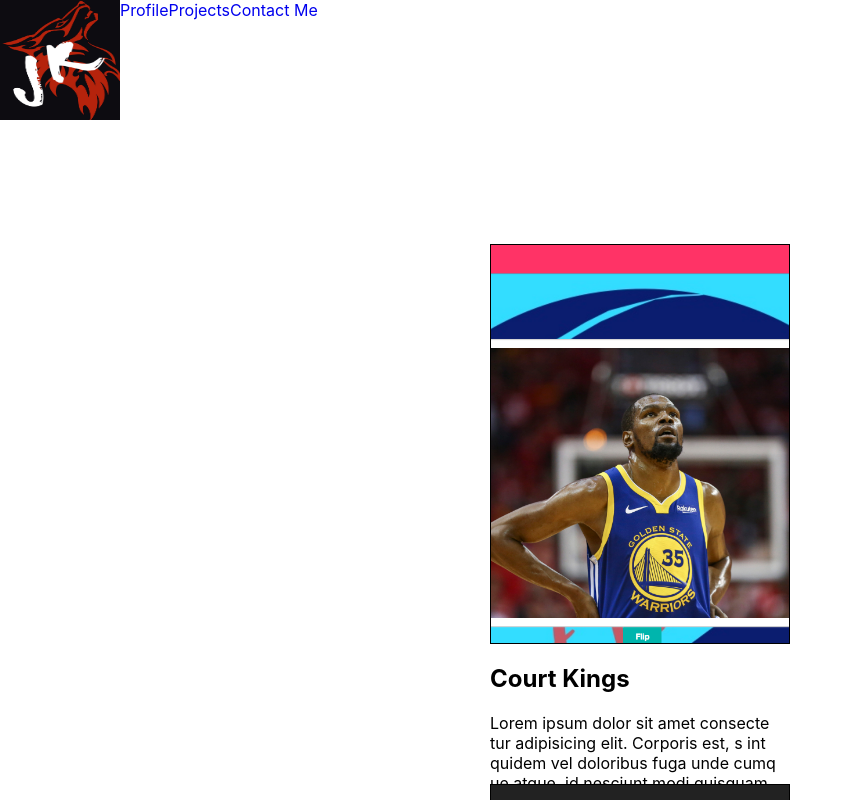
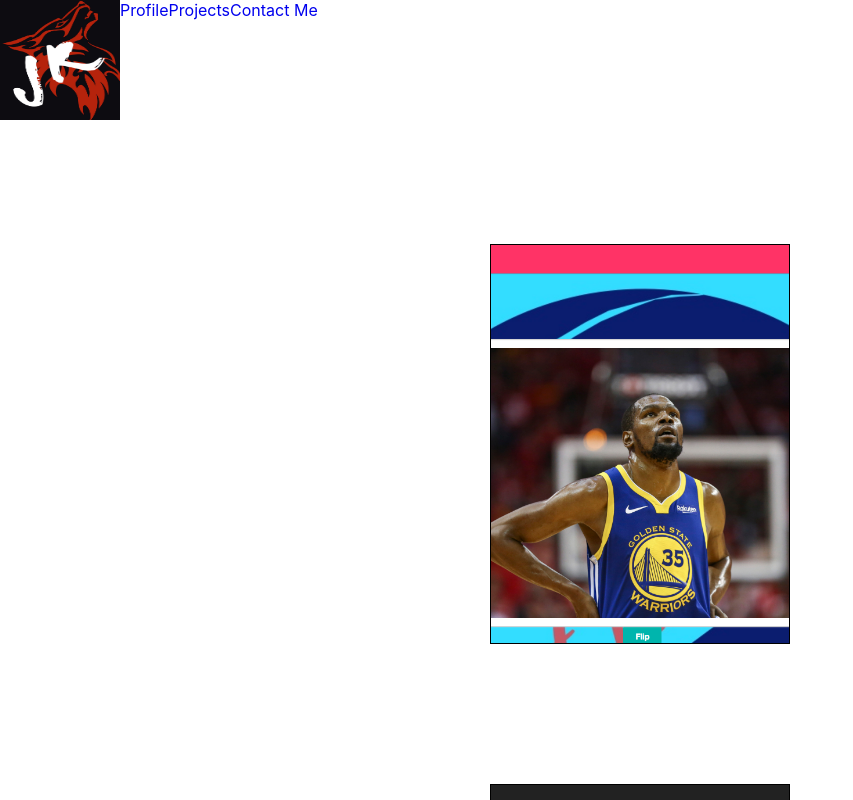
Before and after one commit to Drag49487Jr/jr-website, a React (Create React App) app: page /projects in a window 1280 px wide. Shown: the top 800 px of the page, without its empty margins (0-853 px from the left). Built offline with nearby package versions, Linux system fonts and the light colour scheme.

Commit message:
cards flip

```diff
--- a/public/index.html
+++ b/public/index.html
@@ -40,5 +40,5 @@
       To create a production bundle, use `npm run build` or `yarn build`.
     -->
   </body>
-  <footer>2019@JrWebsite</footer>
+  <!-- <footer>2019@JrWebsite</footer> -->
 </html>
--- a/src/components/Projects/Projects.css
+++ b/src/components/Projects/Projects.css
@@ -35,6 +35,7 @@
     box-shadow: inset 300px 0 50px rgba(0,0,0,.5);
 }
 .card:hover{
+    z-index: 1000;
     transform: perspective(2000px) rotate(-10deg);
     box-shadow: inset 20px 0 50px rgba(0,0,0,.5);
 }
@@ -51,3 +52,10 @@
 .card:hover .imgBox{
     transform: rotateY(-135deg);
 }
+.card .details {
+    position: absolute;
+    top: 0;
+    bottom: 0;
+    box-sizing: border-box;
+    padding: 20px;
+}
```
